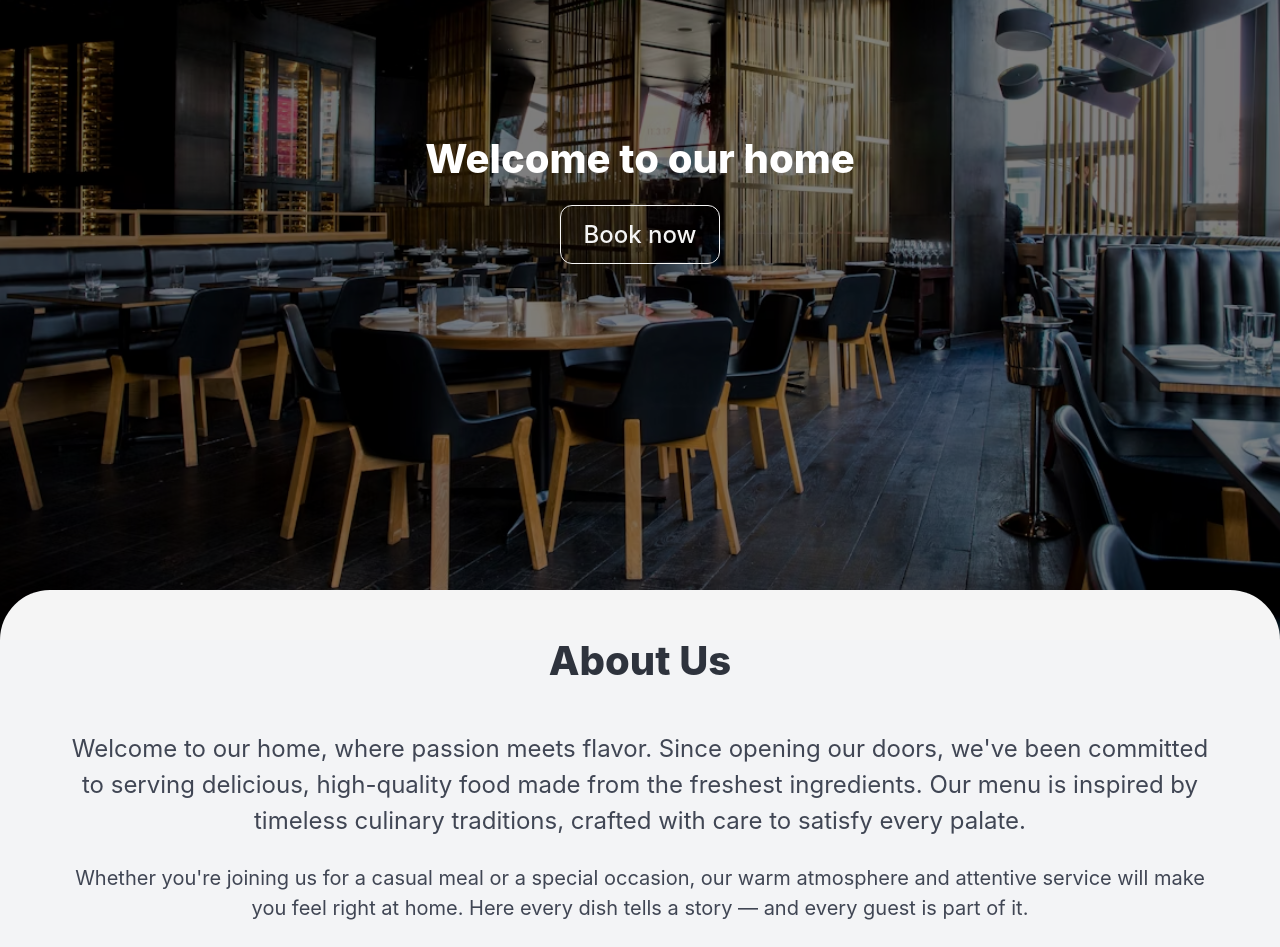
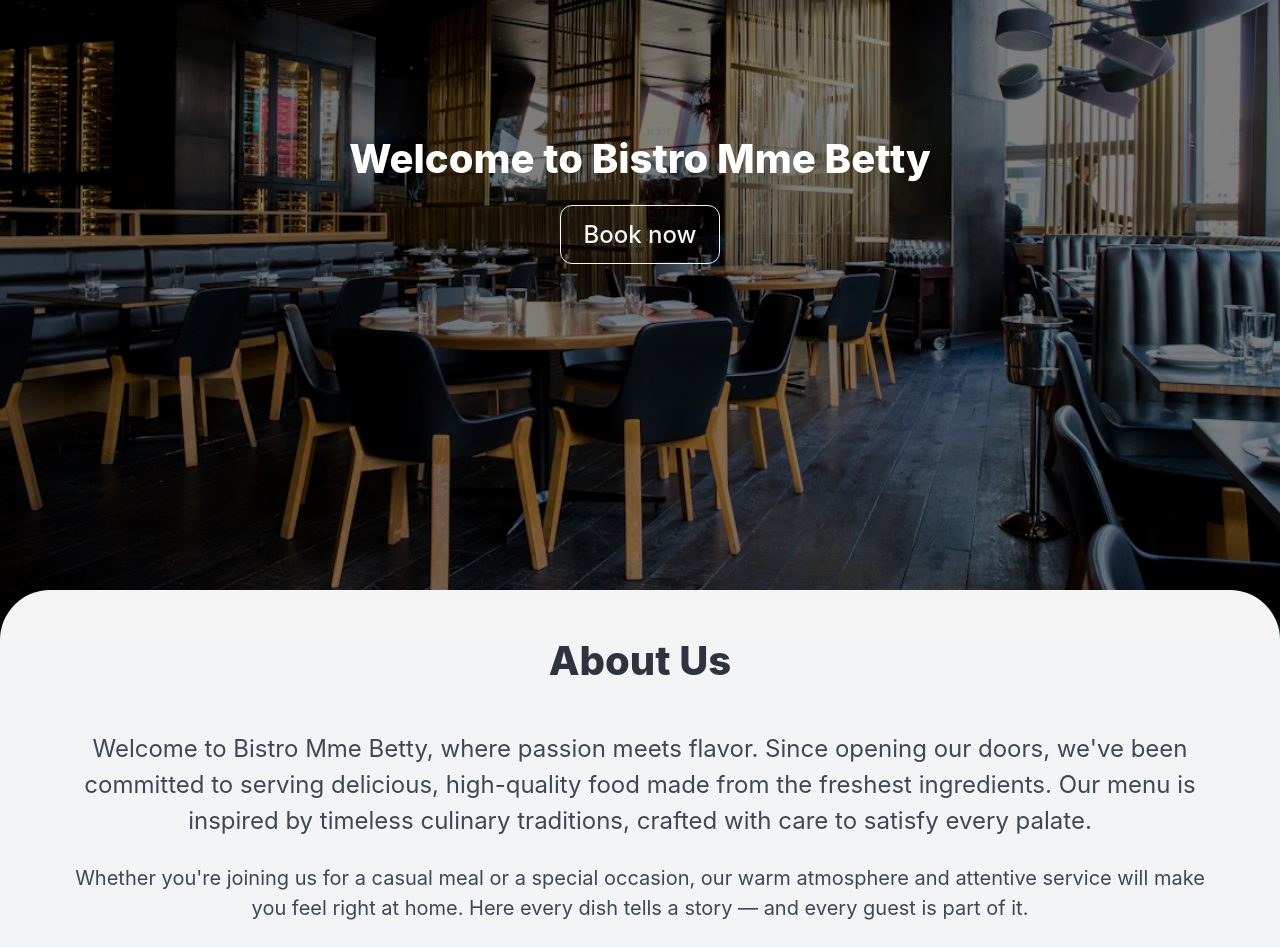
Before and after one commit to florentgiovannone/restaurant_mockup, a React (Vite) app: page / in a window 1280 px wide. Shown: the part 240-1187 px from the top of the page. Built offline with nearby package versions, Linux system fonts and the light colour scheme.

Commit message:
update site

```diff
--- a/index.html
+++ b/index.html
@@ -2,13 +2,13 @@
 <html lang="en">
   <head>
     <meta charset="UTF-8" />
-    <link rel="icon" type="image/svg+xml" href="/vite.svg" />
+    <link rel="icon" type="image/x-icon" href="/src/Assets/Images/Favicon.png">
     <link
       rel="stylesheet"
       href="https://cdn.jsdelivr.net/npm/bulma@0.9.4/css/bulma.min.css"
     />
     <meta name="viewport" content="width=device-width, initial-scale=1.0" />
-    <title>React</title>
+    <title>Bistro Mme Betty</title>
     <style>
       html,
       body {
--- a/src/Components/About.tsx
+++ b/src/Components/About.tsx
@@ -11,7 +11,7 @@ export default function About() {
                 <h2 className="title is-2 mb-6">About Us</h2>
                 <div className="content is-medium has-text-grey-dark">
                     <p className="is-size-4">
-                        Welcome to our home, where passion meets flavor. Since opening our doors,
+                        Welcome to Bistro Mme Betty, where passion meets flavor. Since opening our doors,
                         we've been committed to serving delicious, high-quality food made from the freshest ingredients.
                         Our menu is inspired by timeless culinary traditions, crafted with care to satisfy every palate.
                     </p>
--- a/src/Components/Hero.tsx
+++ b/src/Components/Hero.tsx
@@ -27,7 +27,7 @@ export default function HeroPage() {
             <div className="hero-body" style={{ zIndex: 2, position: 'relative' }}>
                 <div className="container has-text-centered">
                     <h2 className="title is-2 has-text-white">
-                        Welcome to our home
+                        Welcome to Bistro Mme Betty
                     </h2>
                     <button className="button is-light is-large is-outlined" onClick={() => {
                         window.location.href = '/#reservation';
--- a/src/Components/OrderNow.tsx
+++ b/src/Components/OrderNow.tsx
@@ -17,7 +17,7 @@ export default function OrderNow({ handleAddToCart }: { handleAddToCart: (item:
             <div className="container" style={{ padding: '0 1rem' }}>
                 <h2 className="title is-2-desktop is-3-tablet is-4-mobile mb-6 has-text-centered" style={{ color: '#000000' }}>Order Now</h2>
                 <p className="subtitle is-4-desktop is-5-tablet is-6-mobile has-text-centered mb-6" style={{ color: '#000000' }}>
-                    Order your favorite dishes now and experience the best of our restaurant.
+                    Order your favorite dishes now and experience the best of our Bistro.
                 </p>
             </div>
             <div className="container" style={{ padding: '0 1rem' }}>
```
Also changed, not shown: src/Assets/Images/Favicon.png (added), src/Assets/Images/Logo.png.
